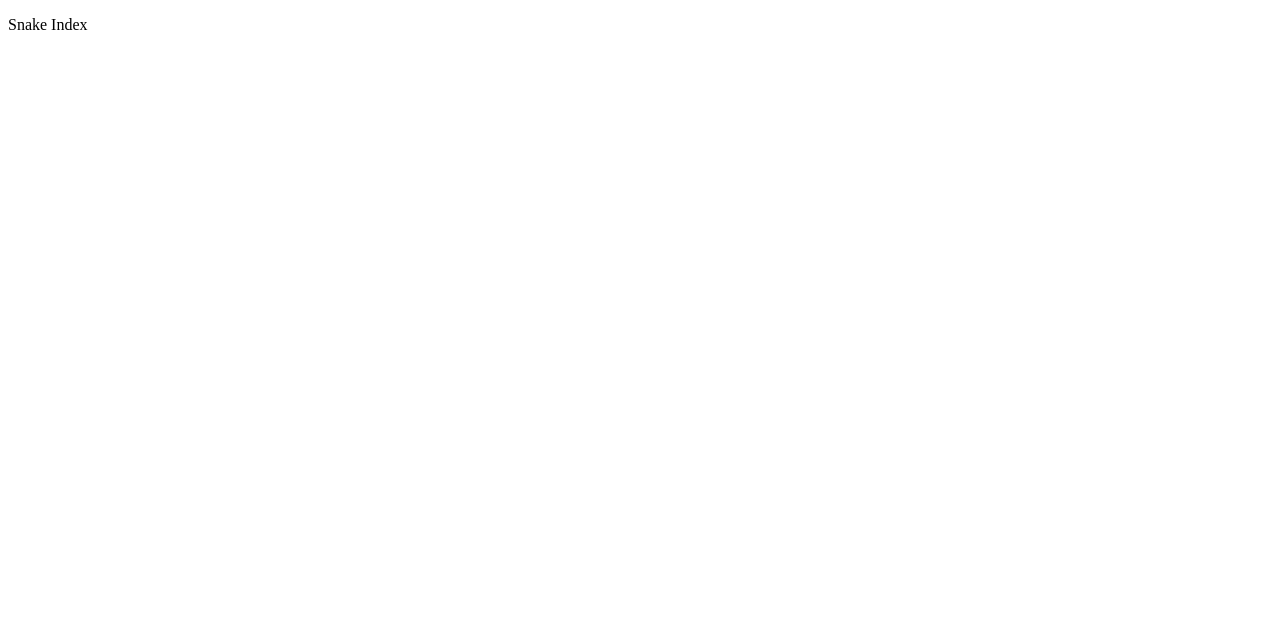
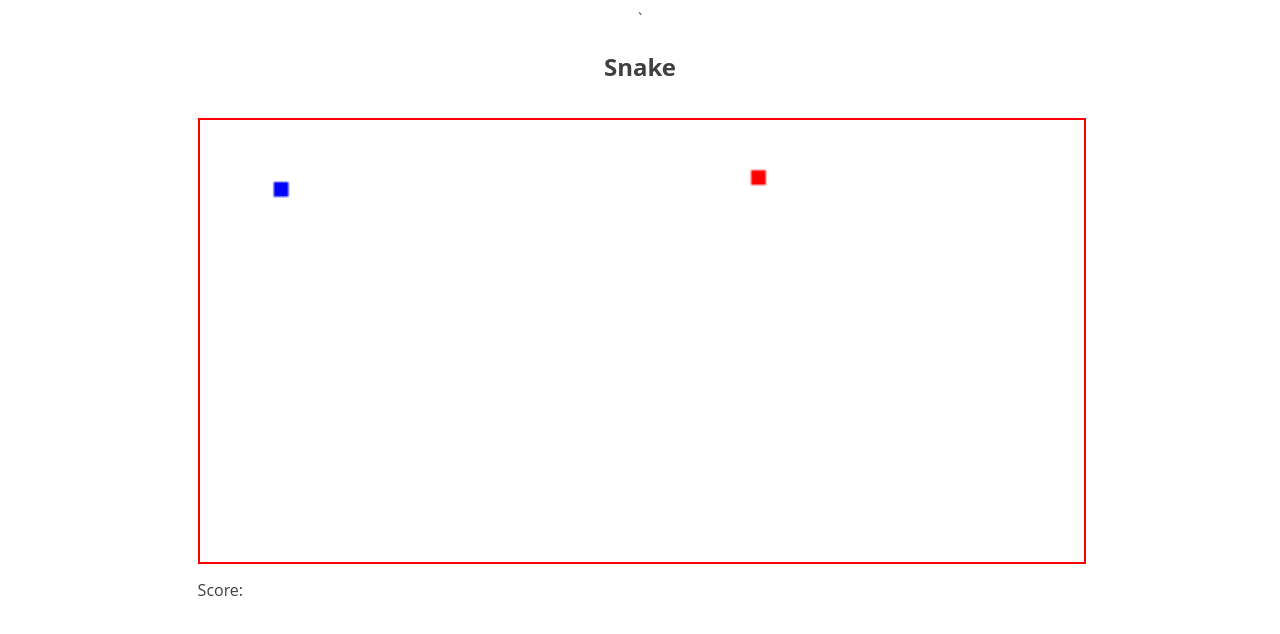
Before and after one commit to ryanml/Snekp.it, a website: page views/index.html in a window 1280 px wide. Drawn offline with Linux system fonts and the light colour scheme.

Commit message:
Added basic canvas, styling, and movement functionality.

```diff
--- a/public/css/style.css
+++ b/public/css/style.css
@@ -1 +1,22 @@
 /* style.css */
+body {
+  text-align:center;
+  font-family:"Open Sans";
+  color:#404040;
+}
+#game-wrapper {
+  text-align:center;
+  padding:15px 20px;
+  width:70%;
+  height:70%;
+  margin-left:auto;
+  margin-right:auto;
+}
+#game-canvas {
+  border:2px solid #ff0000;
+  width:100%;
+}
+#game-info {
+  margin-top:10px;
+  text-align:left;
+}
--- a/public/js/snake.js
+++ b/public/js/snake.js
@@ -1,2 +1,61 @@
-// snake.js
-console.log('snake.js');
+window.onload = function() {
+  // Canvas element and context
+  var canvas = document.getElementById('game-canvas');
+  var context = canvas.getContext('2d');
+  var start = false;
+  var gameLoop;
+  // Constants
+  const FEED_COLOR = '#ff0000';
+  const PLAYER_COLOR = '#0000ff';
+  const BLOCK_WIDTH = 5;
+  const BLOCK_HEIGHT = 5;
+  // Generates random position for blocks
+  const genRandomPosition = () => {
+    var x = Math.floor(Math.random() * (canvas.width - 5));
+    var y = Math.floor(Math.random() * (canvas.height - 5));
+    return [x, y];
+  };
+  const handleKey = (e) => {
+    var key = e.keyCode;
+    // keycode values for arrow keys
+    var directions = [37, 38, 39, 40];
+    if (directions.indexOf(key) > -1) {
+      if (!start) {
+        start = true;
+        gameLoop = setInterval(updatePlayerPos(playerPos, key), 15);
+      }
+      else {
+        gameLoop = setInterval(updatePlayerPos(playerPos, key), 15);
+      }
+    }
+  };
+  const updatePlayerPos = (playerPos, direction) => {
+    switch(direction) {
+      case 38:
+        playerPos[1] -= 2;
+        break;
+      case 40:
+        playerPos[1] += 2;
+        break;
+      case 37:
+        playerPos[0] -= 2;
+        break;
+      case 39:
+        playerPos[0] += 2;
+        break;
+    }
+    context.fillStyle = PLAYER_COLOR;
+    context.clearRect(0, 0, canvas.width, canvas.height);
+    context.fillRect(playerPos[0], playerPos[1], BLOCK_WIDTH, BLOCK_HEIGHT);
+  };
+  // Draw feed block
+  var feedPos = genRandomPosition();
+  context.fillStyle = FEED_COLOR;
+  context.fillRect(feedPos[0], feedPos[1], BLOCK_WIDTH, BLOCK_HEIGHT);
+  // Draw player block
+  var playerPos = genRandomPosition();
+  context.fillStyle = PLAYER_COLOR;
+  context.fillRect(playerPos[0], playerPos[1], BLOCK_WIDTH, BLOCK_HEIGHT);
+  // Add keypress event
+  window.addEventListener('keydown', handleKey, false);
+}
--- a/views/index.html
+++ b/views/index.html
@@ -2,9 +2,19 @@
 <html>
   <head>
     <title>Snake</title>
+    <meta charset="utf-8"></meta>
     <script src="../js/snake.js"></script>
+    <link rel="stylesheet" type="text/css" href="../css/style.css">
   </head>
   <body>
-    <p>Snake Index</p>
+    <header>
+`     <h2>Snake</h2>
+    </header>
+    <div id="game-wrapper">
+      <canvas id="game-canvas"></canvas>
+      <div id="game-info">
+        <span id="score">Score:</span>
+      </div>
+    </div>
   </body>
 </html>
```
